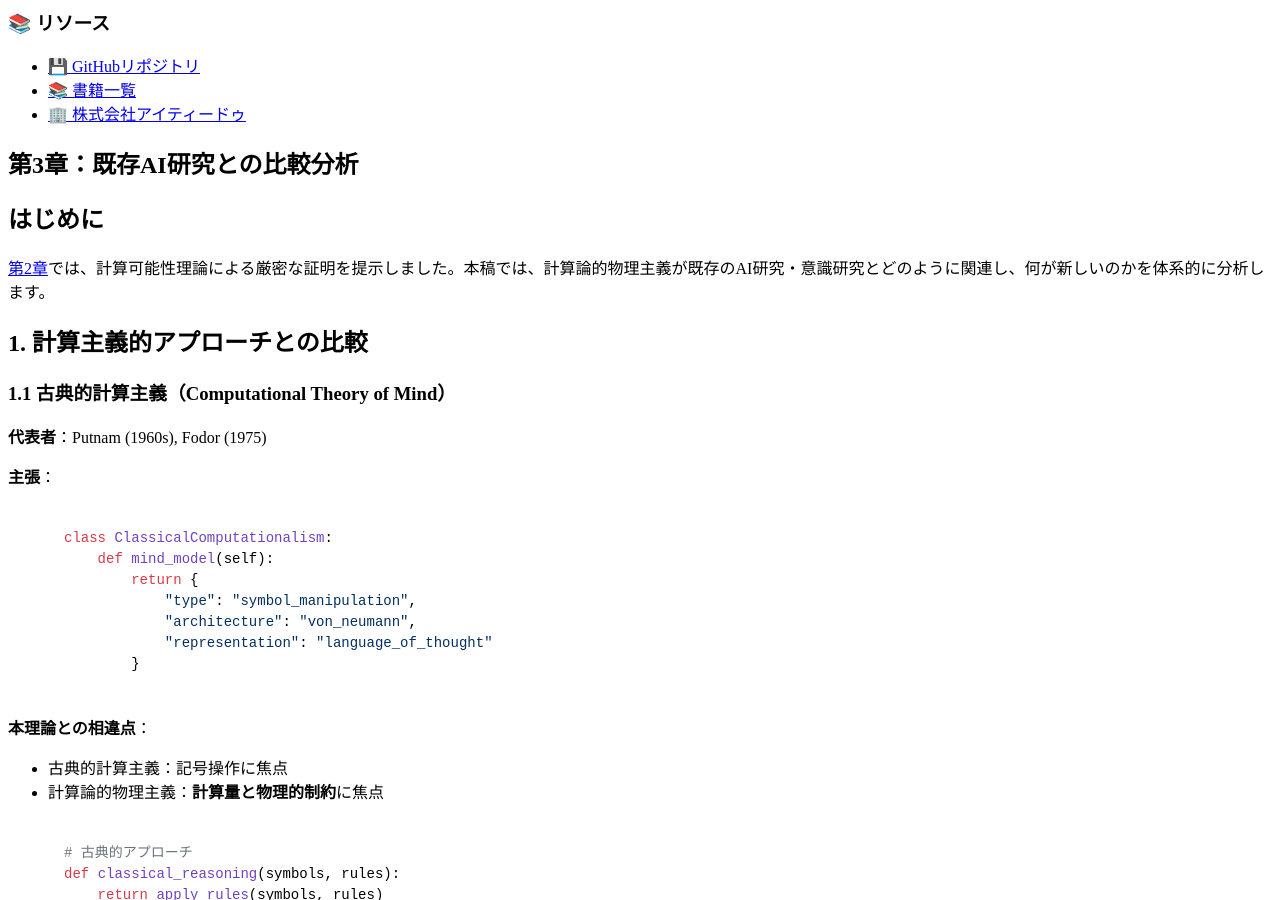
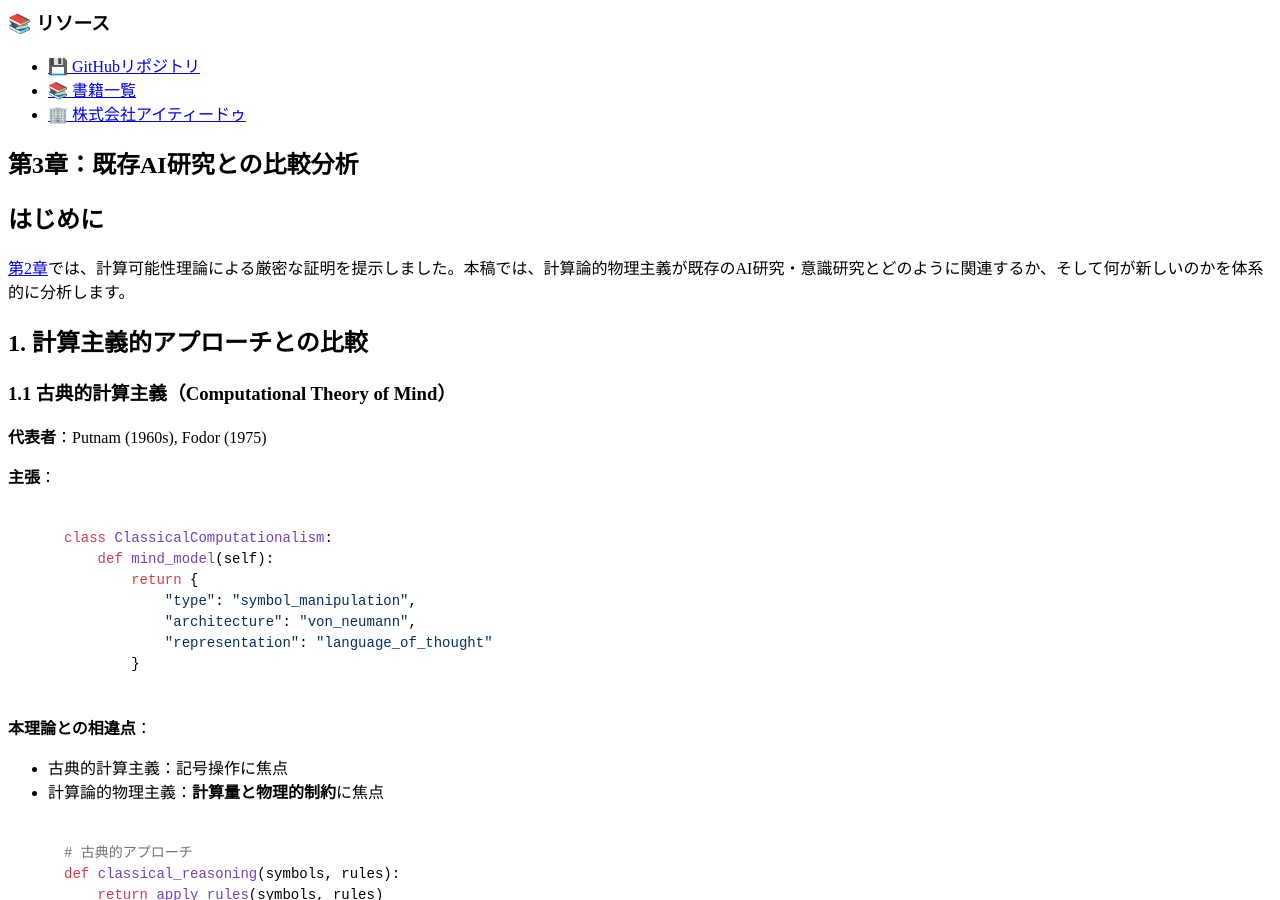
Before and after one commit to itdojp/computational-physicalism-book, a Jekyll site: the page built from docs/chapters/chapter03/index.md, in a window 1280 px wide and 900 px high, scrolled down 431 px. Built offline with Jekyll 4.4.1, drawn with Linux system fonts in a browser that asks for light colours; some of the changed text lies outside the part shown.

Commit message:
Stage3: 表現・スタイル微調整（第3章）

```diff
--- a/docs/chapters/chapter03/index.md
+++ b/docs/chapters/chapter03/index.md
@@ -7,7 +7,7 @@ title: "第3章：既存AI研究との比較分析"
 
 ## はじめに
 
-[第2章](../chapter02/)では、計算可能性理論による厳密な証明を提示しました。本稿では、計算論的物理主義が既存のAI研究・意識研究とどのように関連し、何が新しいのかを体系的に分析します。
+[第2章](../chapter02/)では、計算可能性理論による厳密な証明を提示しました。本稿では、計算論的物理主義が既存のAI研究・意識研究とどのように関連するか、そして何が新しいのかを体系的に分析します。
 
 ## 1. 計算主義的アプローチとの比較
 
@@ -314,7 +314,7 @@ def anticipated_criticisms():
 
 ## 結論
 
-計算論的物理主義は、既存研究を以下のように統合・発展させます：
+計算論的物理主義は、既存研究を以下のように統合・発展させます。
 
 1. **計算主義の精緻化**：計算量による定量化
 2. **物理主義の徹底**：意識も知性も物理現象
```
